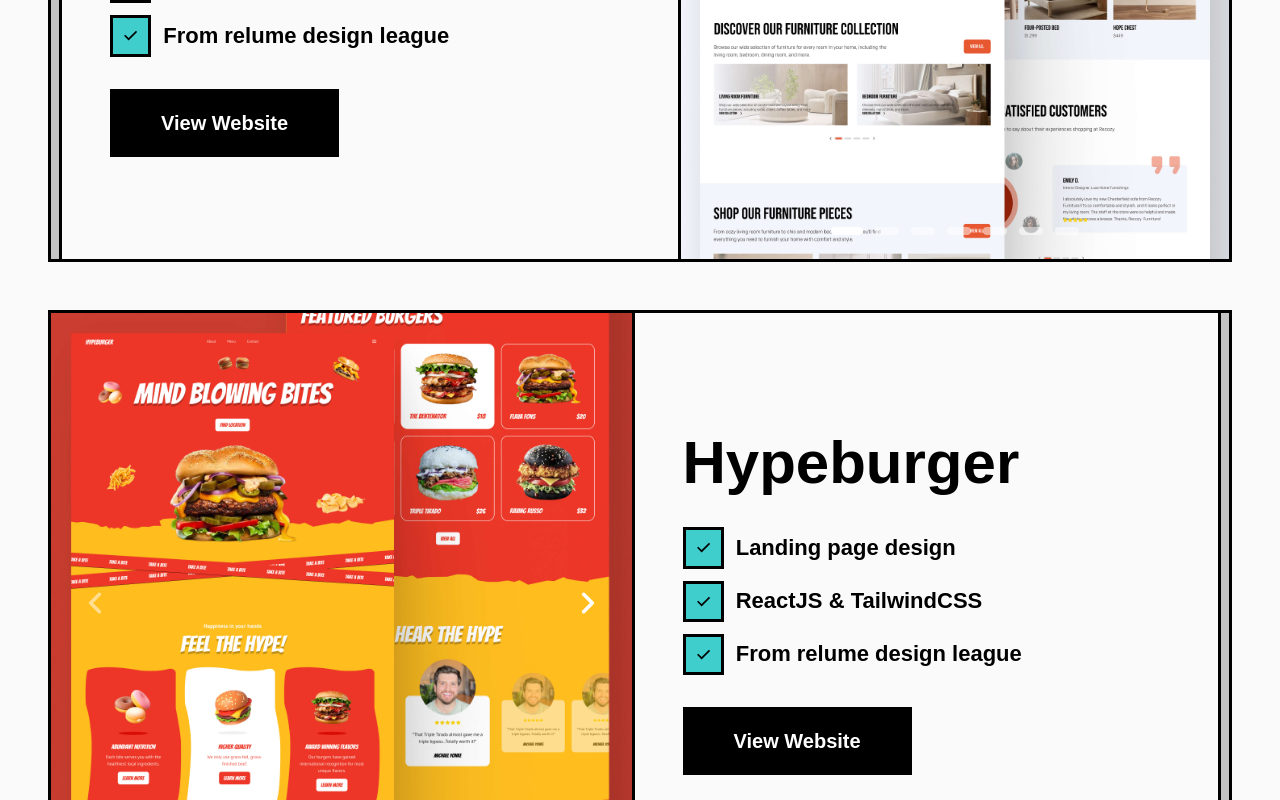
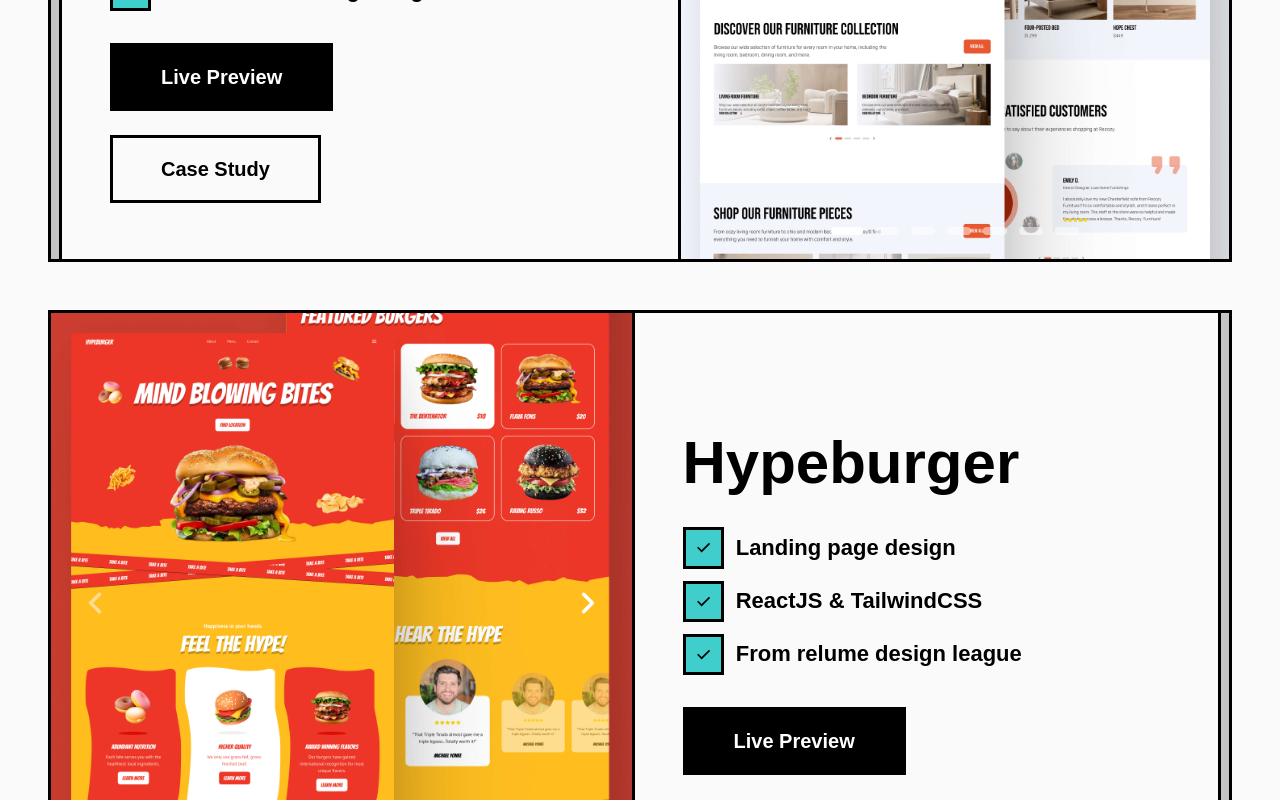
Before and after one commit to Drinooo/portfolio-retro, a React (Vite) app: page / in a window 1280 px wide. Shown: the part 1880-2680 px from the top of the page. Built offline with nearby package versions, Linux system fonts and the light colour scheme; a web font is replaced by a local one; what taos would draw is missing.

Commit message:
Minor updates in projects

```diff
--- a/src/components/Sections/ProjectSection.jsx
+++ b/src/components/Sections/ProjectSection.jsx
@@ -1,6 +1,6 @@
 import React, { Fragment } from "react";
 import { PROJECTS } from "../../utils/data";
-import { ExploreButton, ViewMoreButton } from "../Common/ButtonComponent";
+import { ExploreButton, OutlinedButton, ViewMoreButton } from "../Common/ButtonComponent";
 import { Link } from "react-router-dom";
 import { motion } from "framer-motion";
 import { Carousel, Typography } from "@material-tailwind/react";
@@ -88,12 +88,34 @@
                           <></>
                         )}
                       </div>
-                      <a
-                        href={item.url}
-                        className="flex sm:justify-center lg:justify-start"
+
+                      <div
+                        className={`flex flex-wrap justify-start ${
+                          item.website === "yes" && item.caseStudy === "yes"
+                            ? "gap-4"
+                            : ""
+                        }`}
                       >
-                        <ExploreButton>View Website</ExploreButton>
-                      </a>
+                        <div>
+                          <a href={item.urlWebsite} target="_blank">
+                            {item.website === "yes" ? (
+                              <ExploreButton>Live Preview</ExploreButton>
+                            ) : null}
+                          </a>
+                        </div>
+
+                        <div>
+                          <a
+                            href={`/case-study/${item.id}`}
+                            key={item.id}
+                            target="_blank"
+                          >
+                            {item.caseStudy === "yes" ? (
+                              <OutlinedButton>Case Study</OutlinedButton>
+                            ) : null}
+                          </a>
+                        </div>
+                      </div>
                     </div>
                   </div>
                   <div className="border-t-3 border-b-3">
@@ -130,13 +152,24 @@
                           <></>
                         )}
                       </div>
-                      <a
-                        href={item.url}
-                        target="_blank"
-                        className="flex sm:justify-center lg:justify-start"
+                      <div
+                        className={`flex flex-wrap justify-start ${
+                          item.website === "yes" && item.caseStudy === "yes"
+                            ? "gap-4"
+                            : ""
+                        }`}
                       >
-                        <ExploreButton>View Website</ExploreButton>
-                      </a>
+                        <a href={item.urlWebsite}>
+                          {item.website === "yes" ? (
+                            <ExploreButton>Live Preview</ExploreButton>
+                          ) : null}
+                        </a>
+                        <a href={`/case-study/${item.id}`} key={item.id}>
+                          {item.caseStudy === "yes" ? (
+                            <OutlinedButton>Case Study</OutlinedButton>
+                          ) : null}
+                        </a>
+                      </div>
                     </div>
                     <div className="sm:border-t-3 lg:border-t-0 lg:border-l-3 border-black">
                       {Array.isArray(item.img) ? (
--- a/src/pages/Projects.jsx
+++ b/src/pages/Projects.jsx
@@ -158,7 +158,7 @@
                               }`}
                             >
                               <div>
-                                <a href={item.urlWebsite}>
+                                <a href={item.urlWebsite} target="_blank">
                                   {item.website === "yes" ? (
                                     <ExploreButton>Live Preview</ExploreButton>
                                   ) : null}
@@ -169,6 +169,7 @@
                                 <a
                                   href={`/case-study/${item.id}`}
                                   key={item.id}
+                                  target="_blank"
                                 >
                                   {item.caseStudy === "yes" ? (
                                     <OutlinedButton>Case Study</OutlinedButton>
```
